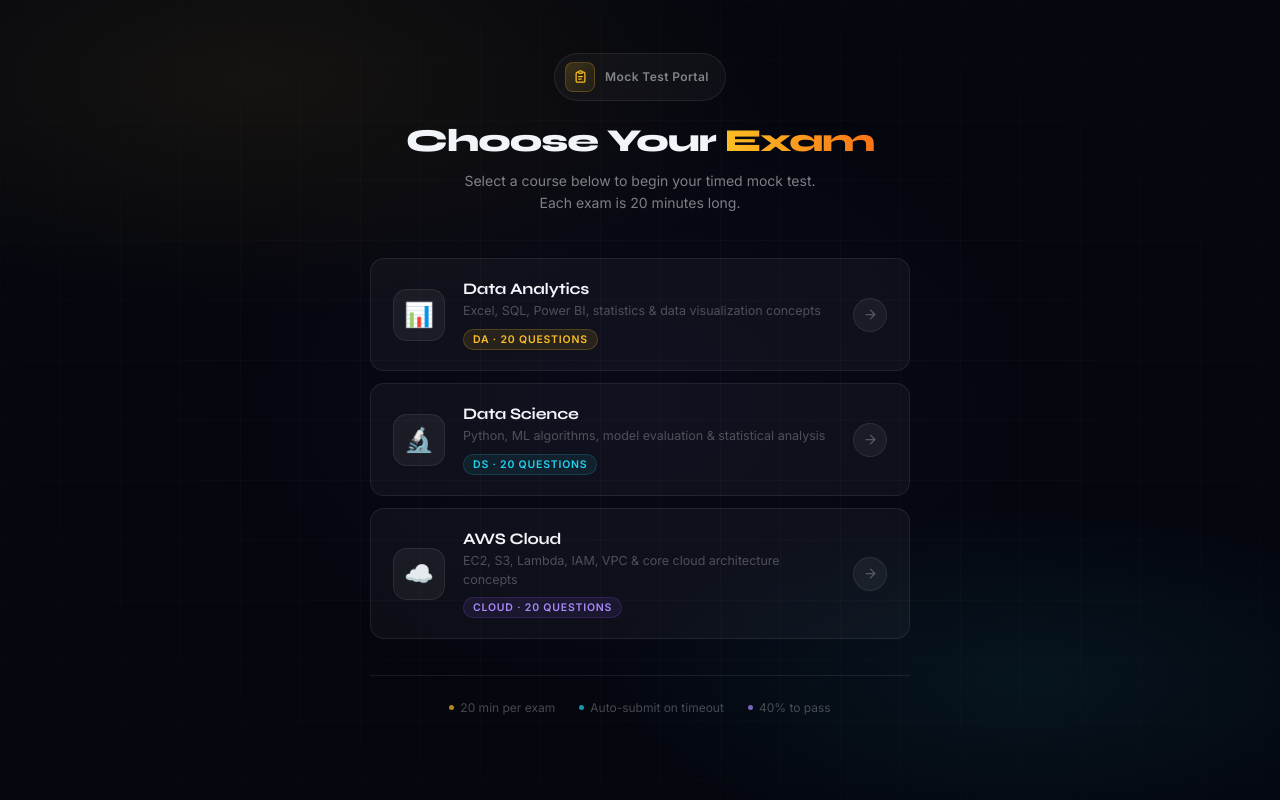
After one commit to KHITOLIA/mock_test, a Flask app: page /courses in a window 1280 px wide. The commit adds this page. Run offline with Flask 3, Linux system fonts and the light colour scheme; parts of the project's set-up code (start-up, migrations or seed data) failed here and were passed over.

Commit message:
Add files via upload

```diff
--- /dev/null
+++ b/templates/courses.html
@@ -0,0 +1,280 @@
+<!DOCTYPE html>
+<html lang="en">
+<head>
+<meta charset="UTF-8">
+<meta name="viewport" content="width=device-width, initial-scale=1.0">
+<title>Select Course — Mock Test Portal</title>
+<link href="https://fonts.googleapis.com/css2?family=Syne:wght@400;600;700;800&family=Inter:wght@300;400;500;600&display=swap" rel="stylesheet">
+<style>
+*,*::before,*::after{margin:0;padding:0;box-sizing:border-box}
+
+:root{
+  --bg:#05070f;
+  --surface:rgba(255,255,255,0.035);
+  --border:rgba(255,255,255,0.08);
+  --text:#f1f5f9;
+  --text-2:rgba(241,245,249,0.5);
+  --text-3:rgba(241,245,249,0.28);
+  --amber:#fbbf24;
+  --amber-dim:rgba(251,191,36,0.1);
+  --cyan:#22d3ee;
+  --r:14px;
+}
+
+html,body{height:100%}
+body{
+  font-family:'Inter',sans-serif;
+  background:var(--bg);
+  color:var(--text);
+  min-height:100vh;
+  display:flex;
+  flex-direction:column;
+  align-items:center;
+  justify-content:center;
+  padding:48px 20px 80px;
+  overflow-x:hidden;
+  position:relative;
+}
+
+/* ── Mesh background ── */
+.mesh{
+  position:fixed;inset:0;pointer-events:none;z-index:0;
+  background:
+    radial-gradient(ellipse 70% 50% at 20% 10%,rgba(251,191,36,0.07) 0%,transparent 60%),
+    radial-gradient(ellipse 60% 40% at 80% 85%,rgba(34,211,238,0.07) 0%,transparent 55%),
+    radial-gradient(ellipse 50% 60% at 50% 50%,rgba(139,92,246,0.04) 0%,transparent 70%);
+}
+.grid-lines{
+  position:fixed;inset:0;pointer-events:none;z-index:0;
+  background-image:
+    linear-gradient(rgba(255,255,255,0.022) 1px,transparent 1px),
+    linear-gradient(90deg,rgba(255,255,255,0.022) 1px,transparent 1px);
+  background-size:60px 60px;
+  mask-image:radial-gradient(ellipse 90% 90% at 50% 50%,black 20%,transparent 100%);
+}
+
+/* ── Wrapper ── */
+.wrap{
+  position:relative;z-index:10;
+  width:100%;max-width:540px;
+  animation:wrapIn .7s cubic-bezier(.16,1,.3,1) both;
+}
+@keyframes wrapIn{from{opacity:0;transform:translateY(24px)}to{opacity:1;transform:translateY(0)}}
+
+/* ── Header ── */
+.header{text-align:center;margin-bottom:44px}
+.logo-badge{
+  display:inline-flex;align-items:center;gap:10px;
+  padding:8px 16px 8px 10px;
+  border-radius:99px;
+  background:var(--surface);
+  border:1px solid var(--border);
+  margin-bottom:22px;
+}
+.logo-icon{
+  width:30px;height:30px;border-radius:8px;
+  background:linear-gradient(135deg,rgba(251,191,36,.18),rgba(251,191,36,.06));
+  border:1px solid rgba(251,191,36,.22);
+  display:flex;align-items:center;justify-content:center;
+}
+.logo-icon svg{width:15px;height:15px;fill:none;stroke:var(--amber);stroke-width:2;stroke-linecap:round;stroke-linejoin:round}
+.logo-text{font-size:12px;font-weight:600;color:var(--text-2);letter-spacing:.4px}
+
+h1{
+  font-family:'Syne',sans-serif;
+  font-size:32px;font-weight:800;
+  letter-spacing:-1px;line-height:1.1;
+  margin-bottom:12px;
+}
+h1 span{
+  background:linear-gradient(90deg,#fbbf24,#f97316);
+  -webkit-background-clip:text;-webkit-text-fill-color:transparent;background-clip:text;
+}
+.sub{
+  font-size:14px;color:var(--text-2);line-height:1.6;max-width:360px;margin:0 auto;
+}
+
+/* ── Course cards ── */
+.courses{display:flex;flex-direction:column;gap:12px;margin-bottom:36px}
+
+.course-card{
+  position:relative;
+  display:flex;align-items:center;gap:18px;
+  padding:20px 22px;
+  background:var(--surface);
+  border:1px solid var(--border);
+  border-radius:var(--r);
+  text-decoration:none;
+  color:var(--text);
+  overflow:hidden;
+  transition:border-color .25s,box-shadow .25s,transform .25s,background .25s;
+  opacity:0;transform:translateX(-16px);
+  animation:cardSlide .45s cubic-bezier(.16,1,.3,1) forwards;
+}
+.course-card:nth-child(1){animation-delay:.1s}
+.course-card:nth-child(2){animation-delay:.2s}
+.course-card:nth-child(3){animation-delay:.3s}
+@keyframes cardSlide{to{opacity:1;transform:translateX(0)}}
+
+/* Hover shimmer */
+.course-card::before{
+  content:'';position:absolute;inset:0;
+  background:linear-gradient(135deg,rgba(251,191,36,0.05) 0%,transparent 60%);
+  opacity:0;transition:opacity .3s;
+}
+.course-card:hover{
+  border-color:rgba(251,191,36,0.3);
+  box-shadow:0 0 0 1px rgba(251,191,36,0.08),0 8px 32px rgba(0,0,0,0.4);
+  transform:translateY(-2px);
+  background:rgba(255,255,255,0.05);
+}
+.course-card:hover::before{opacity:1}
+.course-card:active{transform:translateY(0)}
+
+/* Color variants */
+.course-card.da:hover{border-color:rgba(251,191,36,0.35)}
+.course-card.da:hover .cc-icon-wrap{background:rgba(251,191,36,0.15);border-color:rgba(251,191,36,0.3)}
+.course-card.ds:hover{border-color:rgba(34,211,238,0.35)}
+.course-card.ds:hover .cc-icon-wrap{background:rgba(34,211,238,0.12);border-color:rgba(34,211,238,0.28)}
+.course-card.ds::before{background:linear-gradient(135deg,rgba(34,211,238,0.05) 0%,transparent 60%)}
+.course-card.cloud:hover{border-color:rgba(139,92,246,0.4)}
+.course-card.cloud:hover .cc-icon-wrap{background:rgba(139,92,246,0.12);border-color:rgba(139,92,246,0.28)}
+.course-card.cloud::before{background:linear-gradient(135deg,rgba(139,92,246,0.05) 0%,transparent 60%)}
+
+/* Icon */
+.cc-icon-wrap{
+  width:52px;height:52px;border-radius:14px;flex-shrink:0;
+  background:rgba(255,255,255,0.05);
+  border:1px solid var(--border);
+  display:flex;align-items:center;justify-content:center;
+  font-size:24px;
+  transition:background .25s,border-color .25s,transform .25s;
+}
+.course-card:hover .cc-icon-wrap{transform:scale(1.08) rotate(-3deg)}
+
+/* Text */
+.cc-text{flex:1;min-width:0}
+.cc-name{
+  font-family:'Syne',sans-serif;
+  font-size:16px;font-weight:700;letter-spacing:-.2px;
+  margin-bottom:4px;
+}
+.cc-desc{font-size:12.5px;color:var(--text-3);line-height:1.5}
+.cc-tag{
+  margin-top:8px;
+  display:inline-flex;align-items:center;gap:4px;
+  font-size:10.5px;font-weight:600;letter-spacing:.8px;text-transform:uppercase;
+  padding:3px 9px;border-radius:99px;
+}
+.da .cc-tag{background:rgba(251,191,36,0.1);color:var(--amber);border:1px solid rgba(251,191,36,0.2)}
+.ds .cc-tag{background:rgba(34,211,238,0.08);color:var(--cyan);border:1px solid rgba(34,211,238,0.18)}
+.cloud .cc-tag{background:rgba(139,92,246,0.1);color:#a78bfa;border:1px solid rgba(139,92,246,0.2)}
+
+/* Arrow */
+.cc-arrow{
+  width:34px;height:34px;border-radius:99px;
+  background:rgba(255,255,255,0.05);
+  border:1px solid var(--border);
+  display:flex;align-items:center;justify-content:center;
+  flex-shrink:0;
+  transition:all .25s;
+}
+.cc-arrow svg{width:15px;height:15px;fill:none;stroke:var(--text-3);stroke-width:2;stroke-linecap:round;stroke-linejoin:round;transition:stroke .25s,transform .25s}
+.course-card:hover .cc-arrow{background:rgba(251,191,36,0.12);border-color:rgba(251,191,36,0.25)}
+.course-card:hover .cc-arrow svg{stroke:var(--amber);transform:translateX(2px)}
+.ds:hover .cc-arrow{background:rgba(34,211,238,0.1);border-color:rgba(34,211,238,0.22)}
+.ds:hover .cc-arrow svg{stroke:var(--cyan)}
+.cloud:hover .cc-arrow{background:rgba(139,92,246,0.1);border-color:rgba(139,92,246,0.22)}
+.cloud:hover .cc-arrow svg{stroke:#a78bfa}
+
+/* ── Footer strip ── */
+.footer-strip{
+  display:flex;justify-content:center;gap:24px;flex-wrap:wrap;
+  padding-top:24px;
+  border-top:1px solid var(--border);
+}
+.fs-item{
+  display:flex;align-items:center;gap:6px;
+  font-size:12px;color:var(--text-3);
+}
+.fs-dot{width:5px;height:5px;border-radius:50%}
+.da-dot{background:var(--amber);opacity:.7}
+.ds-dot{background:var(--cyan);opacity:.7}
+.cloud-dot{background:#a78bfa;opacity:.7}
+
+@media(max-width:480px){
+  h1{font-size:26px}
+  .course-card{padding:16px 16px}
+  .cc-icon-wrap{width:44px;height:44px;font-size:20px;border-radius:11px}
+}
+</style>
+</head>
+<body>
+<div class="mesh"></div>
+<div class="grid-lines"></div>
+
+<div class="wrap">
+
+  <!-- Header -->
+  <div class="header">
+    <div class="logo-badge">
+      <div class="logo-icon">
+        <svg viewBox="0 0 24 24"><path d="M9 5H7a2 2 0 00-2 2v12a2 2 0 002 2h10a2 2 0 002-2V7a2 2 0 00-2-2h-2"/><rect x="9" y="3" width="6" height="4" rx="2"/><path d="M9 12h6M9 16h4"/></svg>
+      </div>
+      <span class="logo-text">Mock Test Portal</span>
+    </div>
+    <h1>Choose Your <span>Exam</span></h1>
+    <p class="sub">Select a course below to begin your timed mock test. Each exam is 20 minutes long.</p>
+  </div>
+
+  <!-- Course cards -->
+  <div class="courses">
+
+    <a href="{{ url_for('exam', course='DA') }}" class="course-card da">
+      <div class="cc-icon-wrap">📊</div>
+      <div class="cc-text">
+        <div class="cc-name">Data Analytics</div>
+        <div class="cc-desc">Excel, SQL, Power BI, statistics & data visualization concepts</div>
+        <span class="cc-tag">DA · 20 Questions</span>
+      </div>
+      <div class="cc-arrow">
+        <svg viewBox="0 0 24 24"><path d="M5 12h14M12 5l7 7-7 7"/></svg>
+      </div>
+    </a>
+
+    <a href="{{ url_for('exam', course='DS') }}" class="course-card ds">
+      <div class="cc-icon-wrap">🔬</div>
+      <div class="cc-text">
+        <div class="cc-name">Data Science</div>
+        <div class="cc-desc">Python, ML algorithms, model evaluation & statistical analysis</div>
+        <span class="cc-tag">DS · 20 Questions</span>
+      </div>
+      <div class="cc-arrow">
+        <svg viewBox="0 0 24 24"><path d="M5 12h14M12 5l7 7-7 7"/></svg>
+      </div>
+    </a>
+
+    <a href="{{ url_for('exam', course='CLOUD') }}" class="course-card cloud">
+      <div class="cc-icon-wrap">☁️</div>
+      <div class="cc-text">
+        <div class="cc-name">AWS Cloud</div>
+        <div class="cc-desc">EC2, S3, Lambda, IAM, VPC & core cloud architecture concepts</div>
+        <span class="cc-tag">CLOUD · 20 Questions</span>
+      </div>
+      <div class="cc-arrow">
+        <svg viewBox="0 0 24 24"><path d="M5 12h14M12 5l7 7-7 7"/></svg>
+      </div>
+    </a>
+
+  </div>
+
+  <!-- Footer -->
+  <div class="footer-strip">
+    <div class="fs-item"><div class="fs-dot da-dot"></div>20 min per exam</div>
+    <div class="fs-item"><div class="fs-dot ds-dot"></div>Auto-submit on timeout</div>
+    <div class="fs-item"><div class="fs-dot cloud-dot"></div>40% to pass</div>
+  </div>
+
+</div>
+</body>
+</html>
```
Also changed, not shown: templates/home.html (+1 -26 lines).
